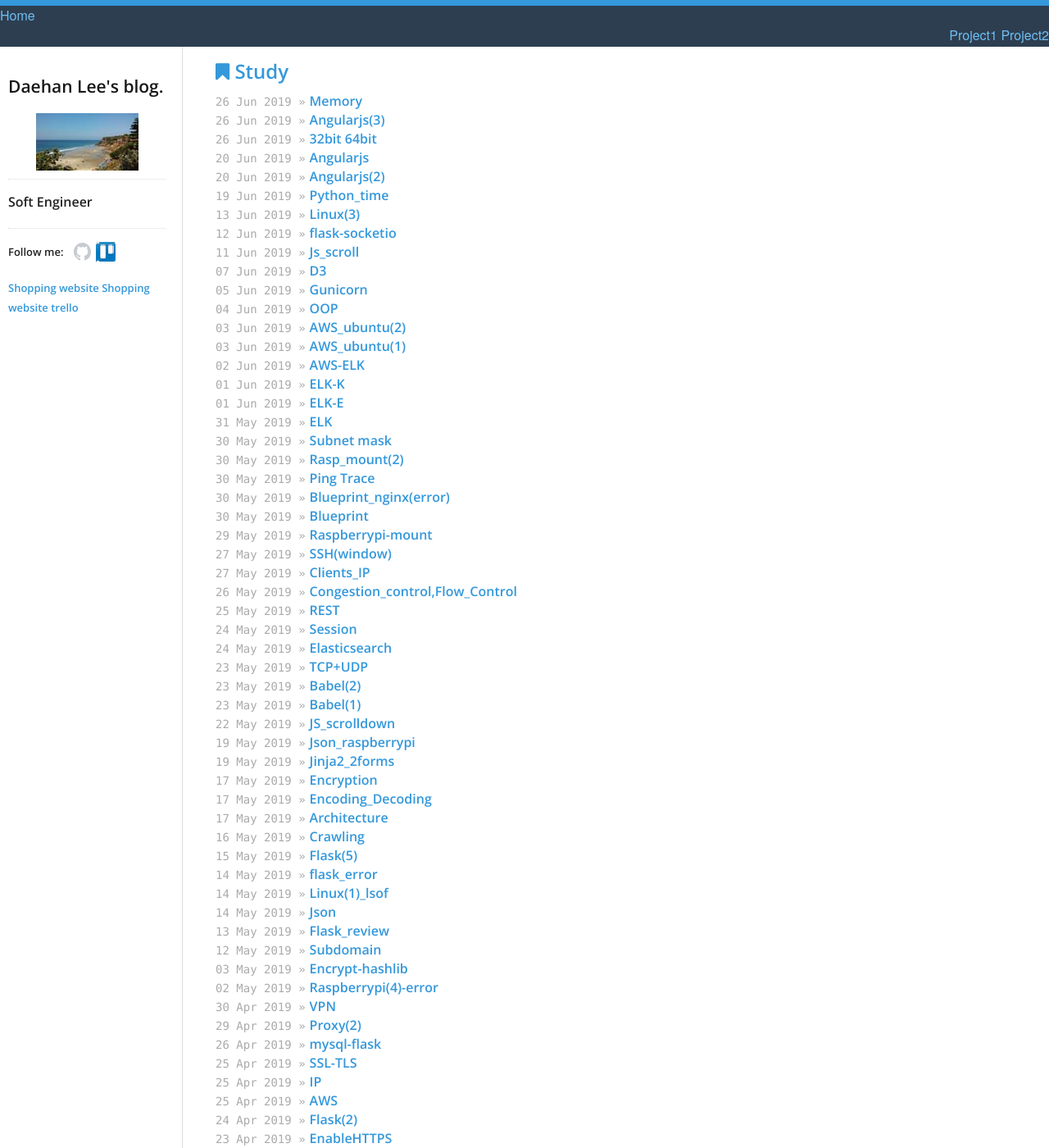
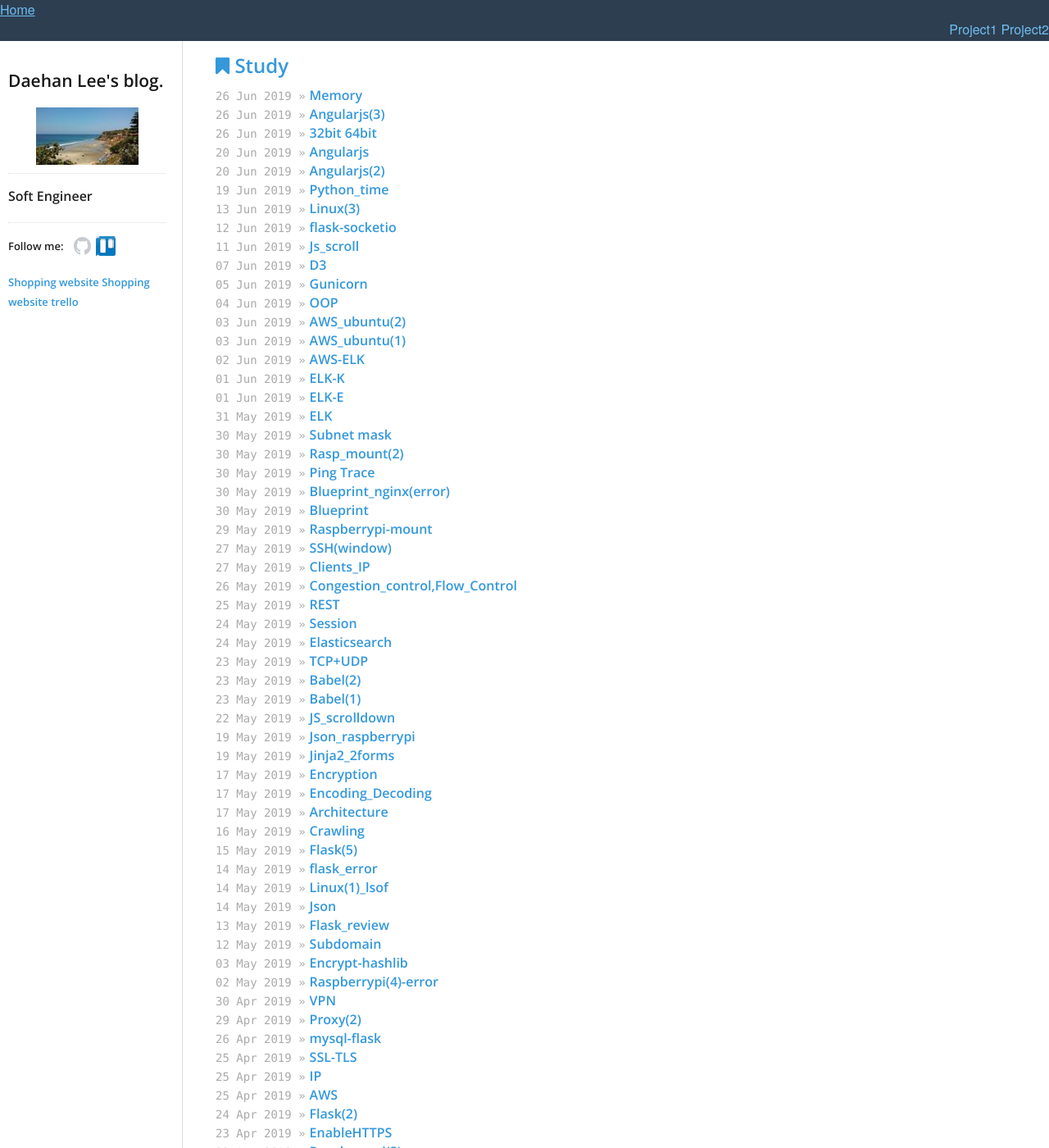
Before and after one commit to daehan0226/Study, a Jekyll site: the page built from index.html, in a window 1280 px wide and 1400 px high. Shown: the whole window at 82% size. Built offline with Jekyll 4.4.1, drawn with Linux system fonts in a browser that asks for light colours.

Commit message:
Update screen.css

```diff
--- a/_includes/css/screen.css
+++ b/_includes/css/screen.css
@@ -13,7 +13,7 @@ body {
   color: #222222;
   line-height: 24px;
   margin: 0;
-  border-top: 7px solid {{ site.data.theme.highlight_color }};
+  /*border-top: 7px solid {{ site.data.theme.highlight_color }}; */
 }
 
 h1, h2, h3, h4, h5, h6 {
```
